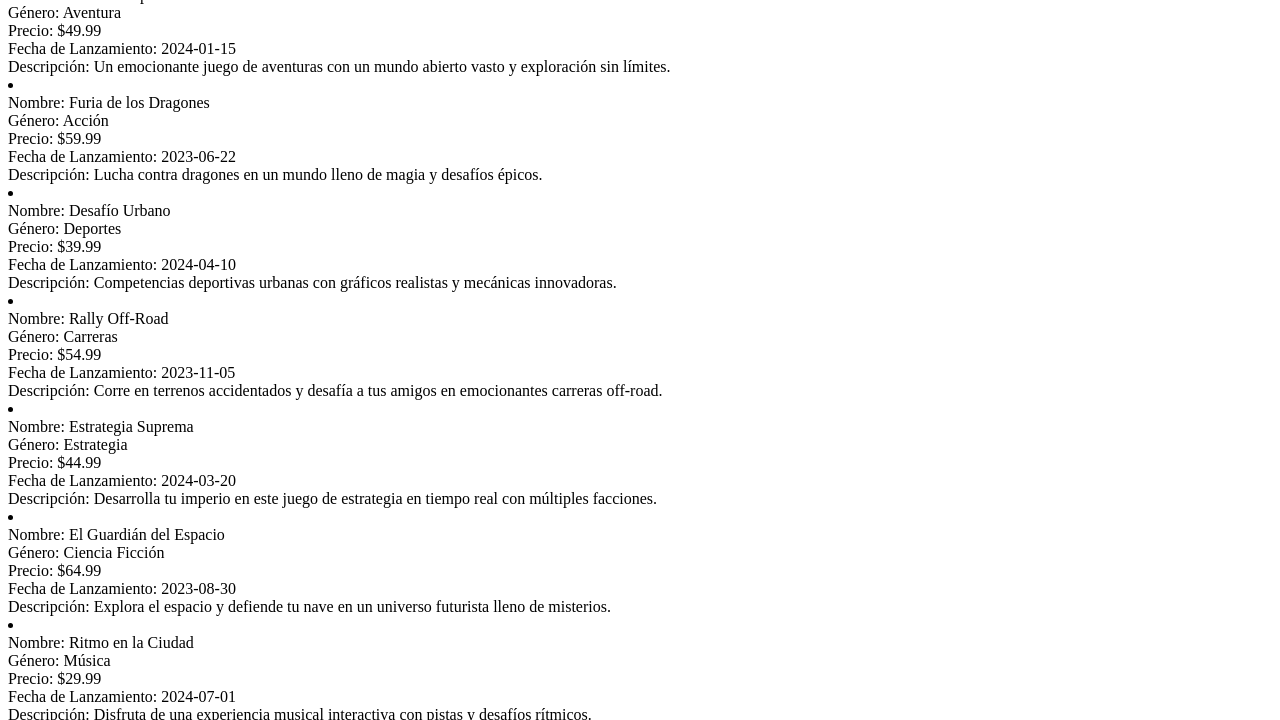
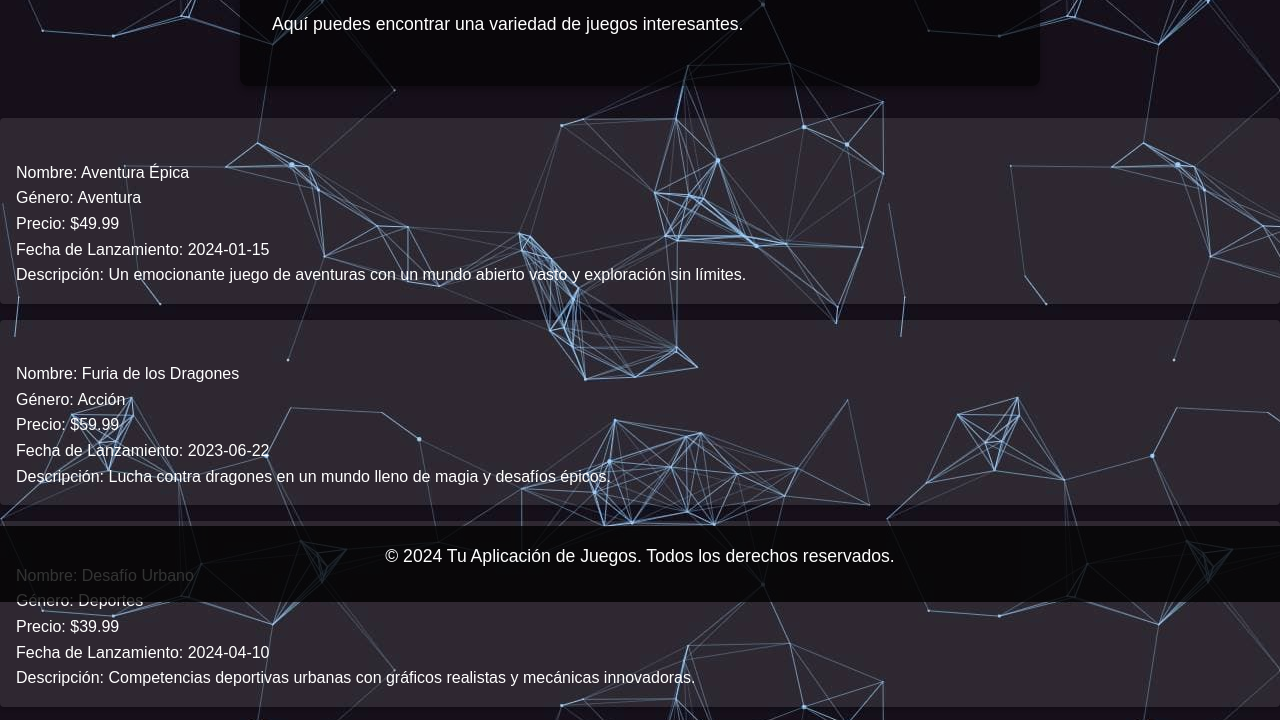
Before and after one commit to Emerson1423/trabajos-de-js, a plain HTML site: page index.html in a window 1280 px wide. Shown: the part 198-918 px from the top of the page. Drawn offline with Linux system fonts and the light colour scheme.

Commit message:
Update index.html

```diff
--- a/index.html
+++ b/index.html
@@ -4,7 +4,7 @@
     <meta charset="UTF-8">
     <meta name="viewport" content="width=device-width, initial-scale=1.0">
     <title>Juegos</title>
-    <link rel="stylesheet" href="prueba.css">
+    <link rel="stylesheet" href="style.css">
 </head>
 
 
```
